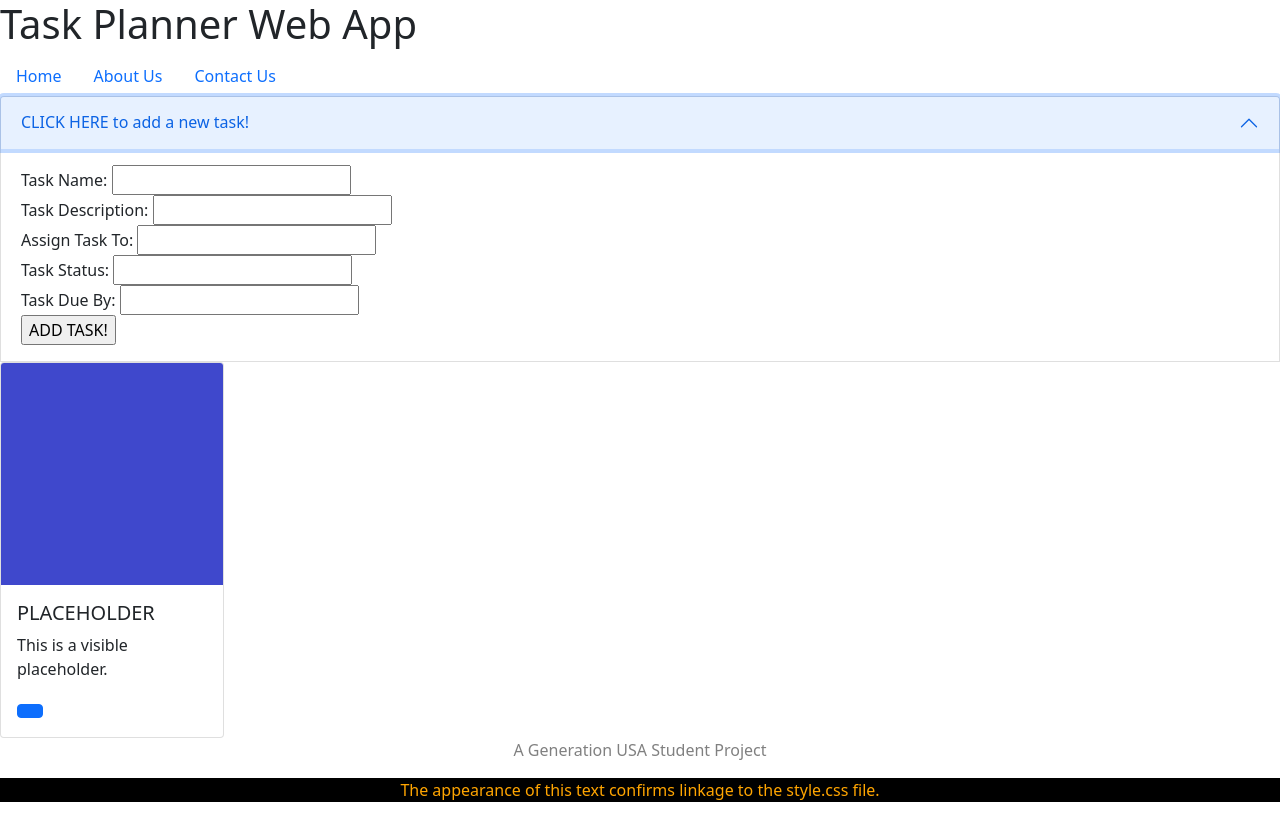
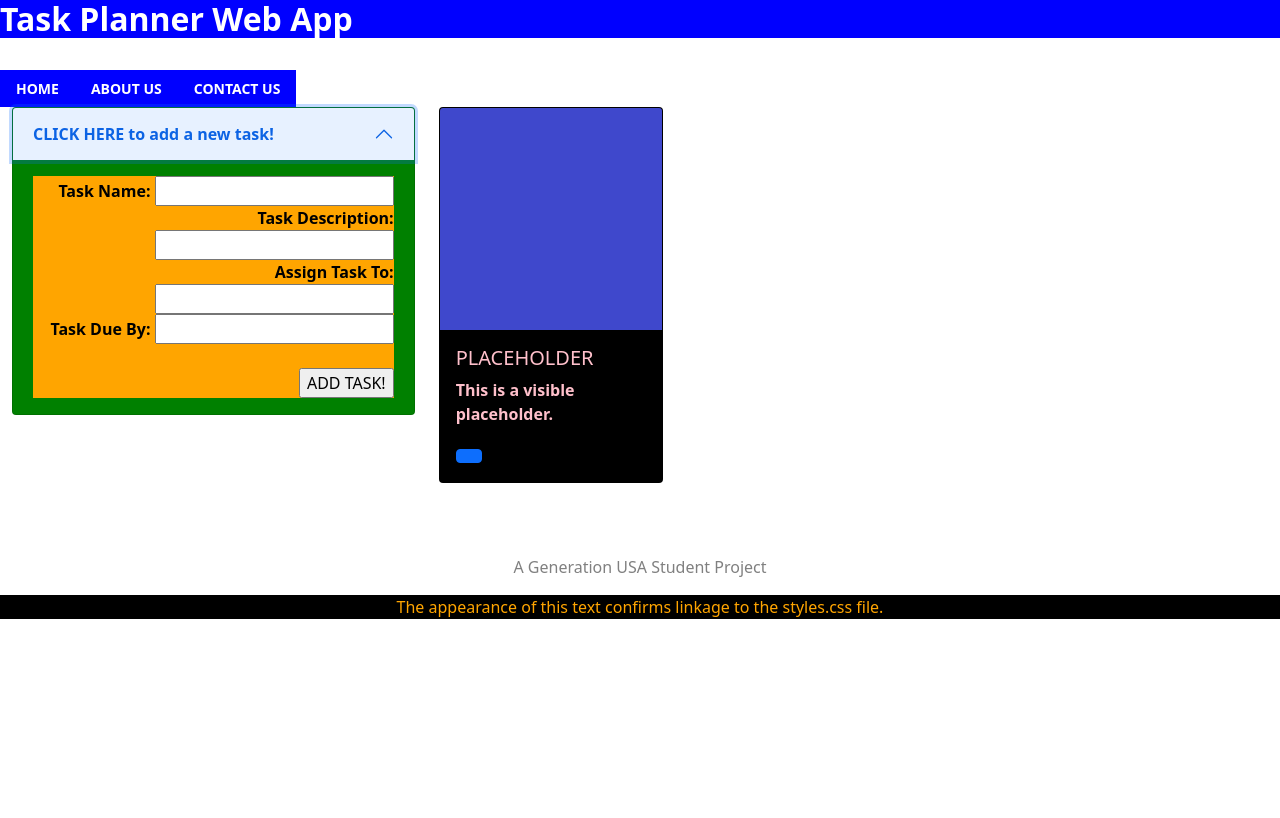
Before and after one commit to TrueNathanD/task_planner_final_project, a plain HTML site: page index.html in a window 1280 px wide. Both pictures are taken after a click on the button "CLICK HERE to add a new task!". Drawn offline with nearby package versions, Linux system fonts and the light colour scheme.

Commit message:
created directory css, moved styles.css file, updated linkage to css file, added container, added row, added columns

```diff
--- /dev/null
+++ b/css/styles.css
@@ -0,0 +1,77 @@
+/* Header */
+h1 {
+    text-align: left;
+    color: white;
+    background-color: blue;
+    font-size: 32px;
+    font-weight: bold;
+}
+
+/* Nav Bar */
+.nav a {
+    text-transform: uppercase;
+    font-size: 14px;
+    font-weight: bold;
+    color: white;
+    background-color: blue;
+}
+
+.nav li {
+    display: inline;
+}
+
+.nav {
+    padding-top: 24px;
+    padding-right: 24px;
+}
+
+.nav a:hover {
+    color: gold;
+}
+
+/* Container */
+.container {
+    border: 12px solid;
+    border-color: purple;
+}
+
+/* Accordion Dropdown Menu */
+.accordion-button {
+    color: red;
+    background-color: magenta;
+    font-weight: bold;
+}
+
+.accordion {
+    color: black;
+    font-weight: bold;
+}
+
+.accordion-item {
+    background-color: green;
+}
+
+/* Input Form */
+.form-task {
+    background-color: orange;
+}
+
+/* Card Appearance */
+.card {
+    color: pink;
+    background-color: black;
+    font-weight: bold;
+}
+
+/* Footer */
+footer {
+    text-align: center;
+    color: gray
+}
+
+/* To Confirm CSS To HTML Linkage */
+.test-css-file-01 {
+    color: orange;
+    background-color: black;
+    text-align: center;
+}
--- a/index.html
+++ b/index.html
@@ -8,13 +8,14 @@
 <!-- Bootstrap CSS File -->
     <link href="https://cdn.jsdelivr.net/npm/bootstrap@5.1.3/dist/css/bootstrap.min.css" rel="stylesheet" integrity="sha384-1BmE4kWBq78iYhFldvKuhfTAU6auU8tT94WrHftjDbrCEXSU1oBoqyl2QvZ6jIW3" crossorigin="anonymous">
 <!-- Local CSS File -->
-    <link rel="stylesheet" href="styles.css">
+    <link rel="stylesheet" href="css/styles.css">
 </head>
 <body>
 <!-- Header -->
 <header>
     <h1>Task Planner Web App</h1>
 </header>
+</div>
 <!-- Nav Bar -->
     <ul class="nav">
         <li class="nav-item">
@@ -28,6 +29,9 @@
         </li>
       </ul>
 <!-- Form Accordion -->
+<div class="container-fluid">
+  <div class="row">
+    <div class="col-4">
       <div class="accordion" id="accordion1">
         <div class="accordion-item">
           <h2 class="accordion-header" id="heading1">
@@ -38,36 +42,35 @@
           <div id="collapse1" class="accordion-collapse collapse" aria-labelledby="heading1" data-bs-parent="#accordion1">
             <div class="accordion-body">
 <!-- Input Form -->
-<form action="<!-- Needs Something Here -->" method="get" class="form-task">
-    <div class="form-task">
-      <label for="task-name">Task Name: </label>
+<form action="..." method="get" class="form-task">
+    <div class="form-task" align="right">
+      <label for="task-name" align="right">Task Name: </label>
       <input type="text" name="task-name" id="task-name" required>
     </div>
-    <div class="form-task">
+    <div class="form-task" align="right">
       <label for="task-description">Task Description: </label>
       <input type="task-description" name="task-description" id="task-description" required>
     </div>
-    <div class="form-task">
+    <div class="form-task" align="right">
       <label for="task-assign">Assign Task To: </label>
       <input type="task-assign" name="task-assign" id="task-assign" required>
     </div>
-    <div class="form-task">
-      <label for="task-status">Task Status: </label>
-      <input type="task-status" name="task-status" id="task-status" required>
-    </div>
-    <div class="form-task">
+    <div class="form-task" align="right">
         <label for="task-due">Task Due By: </label>
         <input type="task-due" name="task-due" id="task-due" required>
-      </div>
-    <div class="form-task">
+    </div>
+      <br>
+    <div class="form-task" align="right">
       <input type="submit" value="ADD TASK!">
     </div>
-  </form>
-
+</form>
             </div>
           </div>
         </div>
-<!-- Input Second Column Here For The Newly Created Task Cards -->
+        </div>
+</div>
+<!-- Created Cards Appear Here -->
+<div class="col-8">
 <div class="card" style="width: 14rem;">
     <img src="pictures/image_8px_solid_square_blue.bmp" class="card-img-top">
     <div class="card-body">
@@ -76,14 +79,18 @@
       <a href="#" class="btn btn-primary"><!-- Button Will Update Status Of Task --></a>
     </div>
   </div>
-        </div>
-      </div>
+</div>
+</div>
+</div>
 <!-- Footer -->
+<br>
+<br>
+<br>
 <footer>
     <p>A Generation USA Student Project</p>
 </footer>
 <!-- To Confirm CSS To HTML Linkage -->
-    <p class="test-css-file-01">The appearance of this text confirms linkage to the style.css file.</p>
+    <p class="test-css-file-01">The appearance of this text confirms linkage to the styles.css file.</p>
 <!-- Bootstrap Bundle With Popper -->
     <script src="https://cdn.jsdelivr.net/npm/bootstrap@5.1.3/dist/js/bootstrap.bundle.min.js" integrity="sha384-ka7Sk0Gln4gmtz2MlQnikT1wXgYsOg+OMhuP+IlRH9sENBO0LRn5q+8nbTov4+1p" crossorigin="anonymous"></script>
 </body>
--- a/styles.css
+++ /dev/null
@@ -1,26 +0,0 @@
-/* Header */
-header {
-    text-align: left;
-}
-
-
-paragraph {
-    text-align: center;
-    color: white;
-
-}
-
-
-
-/* Footer */
-footer {
-    text-align: center;
-    color: gray
-}
-
-/* To Confirm CSS To HTML Linkage */
-.test-css-file-01 {
-    color: orange;
-    background-color: black;
-    text-align: center;
-}
```
Also changed, not shown: about.html (+8 -2 lines), contact.html (+8 -2 lines).
